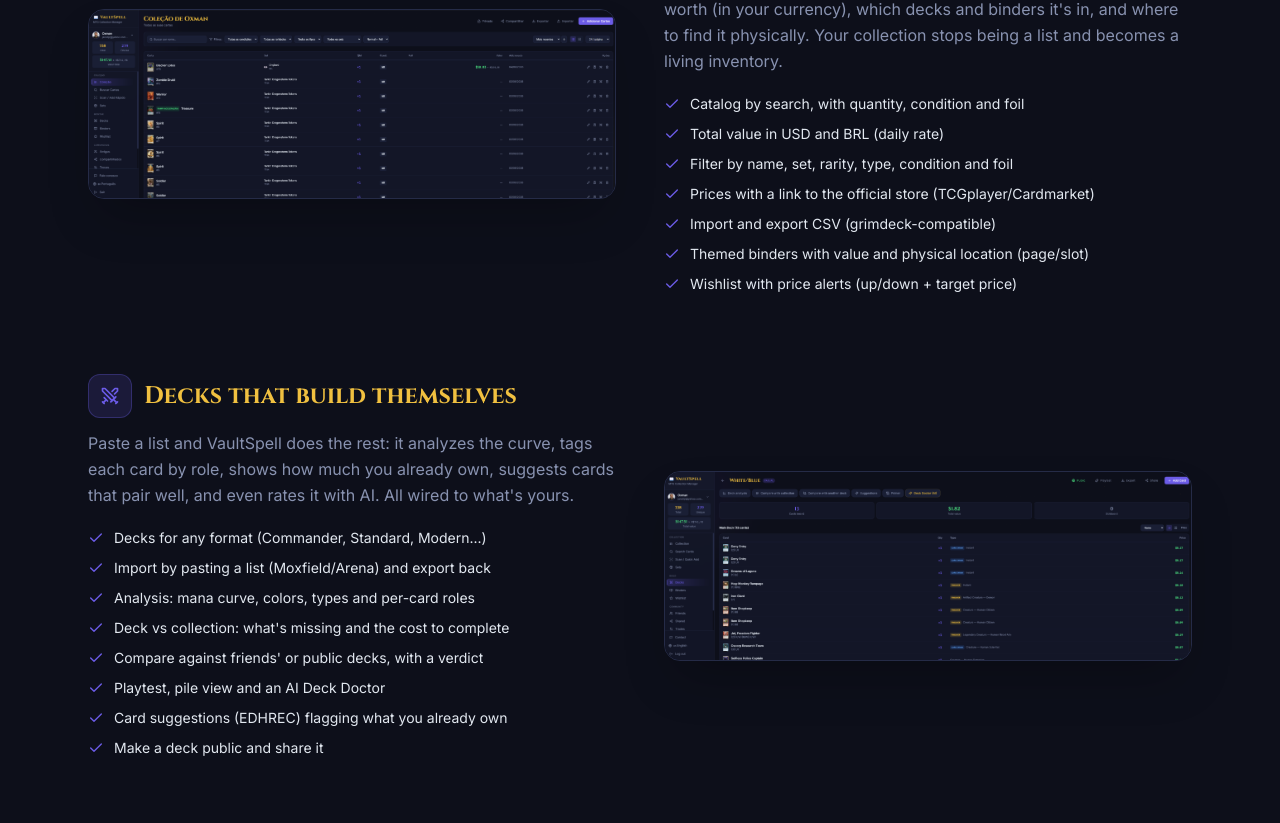
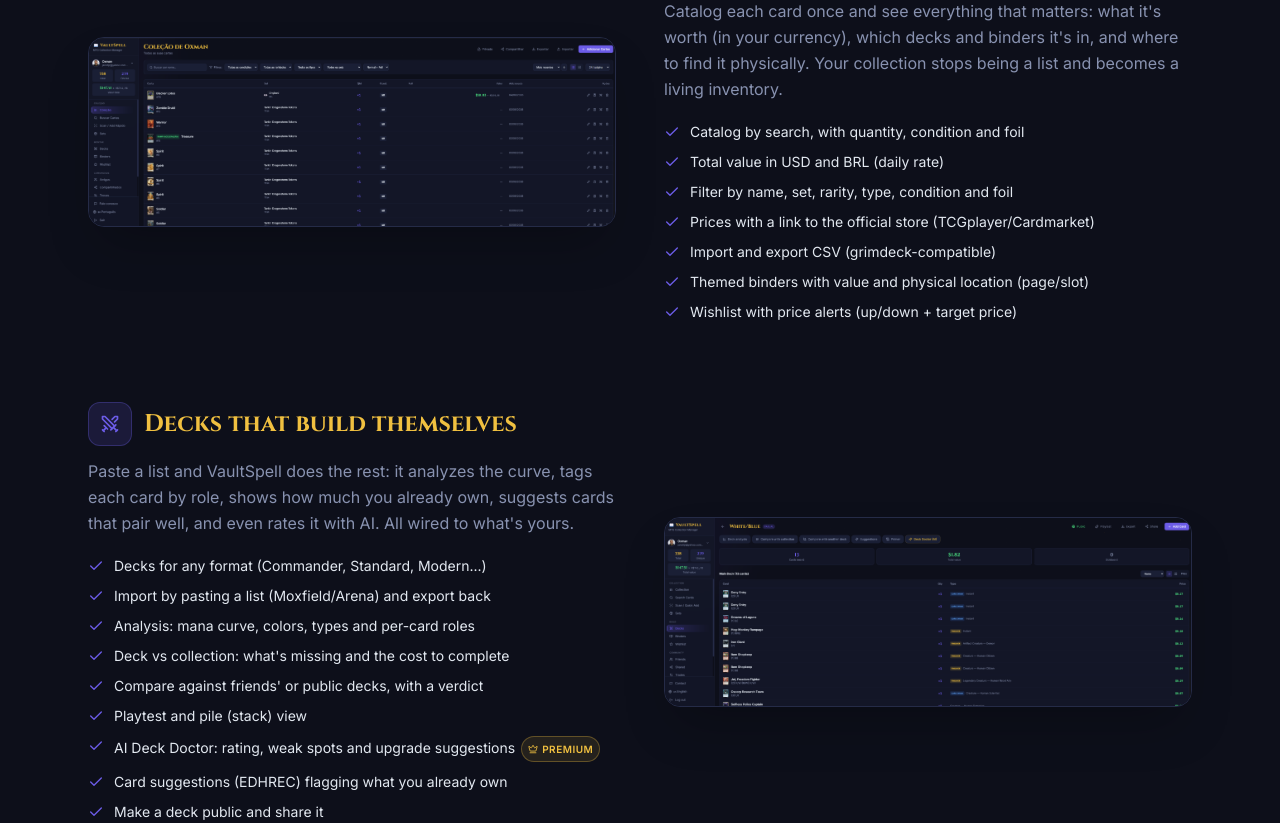
Before and after one commit to Janoti/magicvault, a React (Vite) app in the folder frontend/: page /features in a window 1280 px wide. Shown: the part 517-1340 px from the top of the page. Built offline with nearby package versions, Linux system fonts and the light colour scheme; no server answers.

Commit message:
Features: mark Premium features, show price and why we charge

```diff
--- a/frontend/src/locales/en.json
+++ b/frontend/src/locales/en.json
@@ -163,7 +163,7 @@
   "feat": {
     "badge": "Everything in one place",
     "title": "The home base for your Magic collection",
-    "subtitle": "The only place that truly ties together your collection, decks and a marketplace — not as an add-on, but as the heart of the app. Free to use.",
+    "subtitle": "The only place that truly ties together your collection, decks and a marketplace — not as an add-on, but as the heart of the app. The essentials are free; two advanced features are Premium.",
     "cta": "Create a free account",
     "ctaTitle": "Ready to organize your collection?",
     "ctaSub": "Create your account in seconds and start cataloging, building decks and trading.",
@@ -190,7 +190,8 @@
           "Analysis: mana curve, colors, types and per-card roles",
           "Deck vs collection: what's missing and the cost to complete",
           "Compare against friends' or public decks, with a verdict",
-          "Playtest, pile view and an AI Deck Doctor",
+          "Playtest and pile (stack) view",
+          "AI Deck Doctor: rating, weak spots and upgrade suggestions",
           "Card suggestions (EDHREC) flagging what you already own",
           "Make a deck public and share it"
         ]
@@ -235,6 +236,22 @@
           "Own domain, secure and constantly evolving"
         ]
       }
+    },
+    "premium": {
+      "tag": "Premium",
+      "title": "What's Premium — and why",
+      "intro": "Almost everything here is free. Only two features need Premium to run — and here's exactly why, no fine print.",
+      "f1Title": "AI Deck Doctor",
+      "f1Desc": "An AI reads your deck and returns a rating, weak spots and concrete upgrade suggestions.",
+      "f2Title": "Sell & trade on the marketplace",
+      "f2Desc": "Listing your physical cards for sale or trade. Browsing, buying and chatting stay free.",
+      "why": "Premium covers the app's real costs — servers, the AI models, and keeping prices and card data fresh — so VaultSpell stays online, fast and independent. No ads, and we never sell your data.",
+      "priceLabel": "Premium",
+      "perInterval": "/{{interval}}",
+      "free": "Free",
+      "soon": "Coming soon",
+      "betaNote": "Beta: free for the first {{count}} members — forever.",
+      "betaNoteClosed": "Early-bird perk: early members get Premium free, forever."
     }
   },
   "friends": {
--- a/frontend/src/locales/es.json
+++ b/frontend/src/locales/es.json
@@ -163,7 +163,7 @@
   "feat": {
     "badge": "Todo en un solo lugar",
     "title": "El centro de tu colección de Magic",
-    "subtitle": "El único lugar que une de verdad tu colección, tus mazos y un mercado — no como accesorio, sino como el corazón de la app. Gratis para usar.",
+    "subtitle": "El único lugar que une de verdad tu colección, tus mazos y un mercado — no como accesorio, sino como el corazón de la app. Lo esencial es gratis; dos funciones avanzadas son Premium.",
     "cta": "Crear cuenta gratis",
     "ctaTitle": "¿Listo para organizar tu colección?",
     "ctaSub": "Crea tu cuenta en segundos y empieza a catalogar, armar mazos e intercambiar.",
@@ -190,7 +190,8 @@
           "Análisis: curva de maná, colores, tipos y roles por carta",
           "Mazo vs colección: qué falta y el costo para completar",
           "Compara con mazos de amigos o públicos, con veredicto",
-          "Playtest, vista en pilas y un Deck Doctor por IA",
+          "Playtest y vista en pilas",
+          "Deck Doctor por IA: nota, puntos débiles y sugerencias de mejora",
           "Sugerencias de cartas (EDHREC) marcando lo que ya tienes",
           "Haz público un mazo y compártelo"
         ]
@@ -235,6 +236,22 @@
           "Dominio propio, seguro y en constante evolución"
         ]
       }
+    },
+    "premium": {
+      "tag": "Premium",
+      "title": "Qué es Premium — y por qué",
+      "intro": "Casi todo aquí es gratis. Solo dos funciones necesitan Premium para funcionar — y este es el motivo, sin letra chica.",
+      "f1Title": "Deck Doctor por IA",
+      "f1Desc": "Una IA lee tu mazo y devuelve nota, puntos débiles y sugerencias concretas de mejora.",
+      "f2Title": "Vender e intercambiar en el mercado",
+      "f2Desc": "Publicar tus cartas físicas para vender o cambiar. Ver, comprar y chatear siguen gratis.",
+      "why": "Premium cubre los costos reales de la app — servidores, los modelos de IA y mantener precios y datos de cartas siempre al día — para que VaultSpell siga en línea, rápido e independiente. Sin anuncios, y nunca vendemos tus datos.",
+      "priceLabel": "Premium",
+      "perInterval": "/{{interval}}",
+      "free": "Gratis",
+      "soon": "Próximamente",
+      "betaNote": "Beta: gratis para los primeros {{count}} miembros — para siempre.",
+      "betaNoteClosed": "Ventaja de los primeros: los miembros iniciales tienen Premium gratis, para siempre."
     }
   },
   "friends": {
--- a/frontend/src/locales/pt.json
+++ b/frontend/src/locales/pt.json
@@ -163,7 +163,7 @@
   "feat": {
     "badge": "Tudo num só lugar",
     "title": "A central da sua coleção de Magic",
-    "subtitle": "O único lugar que junta coleção, decks e mercado de verdade — não como acessório, mas como o coração do app. Grátis pra usar.",
+    "subtitle": "O único lugar que junta coleção, decks e mercado de verdade — não como acessório, mas como o coração do app. O essencial é grátis; dois recursos avançados são Premium.",
     "cta": "Criar conta grátis",
     "ctaTitle": "Pronto pra organizar sua coleção?",
     "ctaSub": "Crie sua conta em segundos e comece a catalogar, montar decks e trocar.",
@@ -190,7 +190,8 @@
           "Análise: curva de mana, cores, tipos e funções por carta",
           "Deck × coleção: o que falta e o custo pra completar",
           "Compare com decks de amigos ou públicos, com veredito",
-          "Playtest, visualização em pilhas e Deck Doctor por IA",
+          "Playtest e visualização em pilhas",
+          "Deck Doctor por IA: nota, pontos fracos e sugestões de melhoria",
           "Sugestões de cartas (EDHREC) marcando o que você já tem",
           "Deixe o deck público e compartilhe"
         ]
@@ -235,6 +236,22 @@
           "Domínio próprio, seguro e em constante evolução"
         ]
       }
+    },
+    "premium": {
+      "tag": "Premium",
+      "title": "O que é Premium — e por quê",
+      "intro": "Quase tudo aqui é grátis. Só dois recursos precisam de Premium pra rodar — e este é o motivo, sem letra miúda.",
+      "f1Title": "Deck Doctor por IA",
+      "f1Desc": "Uma IA lê seu deck e devolve nota, pontos fracos e sugestões concretas de melhoria.",
+      "f2Title": "Vender e trocar no mercado",
+      "f2Desc": "Anunciar suas cartas físicas pra venda ou troca. Ver, comprar e conversar continuam grátis.",
+      "why": "O Premium cobre os custos reais do app — servidores, os modelos de IA e manter preços e dados de cartas sempre atualizados — pra que o VaultSpell siga no ar, rápido e independente. Sem anúncios, e a gente nunca vende seus dados.",
+      "priceLabel": "Premium",
+      "perInterval": "/{{interval}}",
+      "free": "Grátis",
+      "soon": "Em breve",
+      "betaNote": "Beta: grátis pros primeiros {{count}} membros — pra sempre.",
+      "betaNoteClosed": "Vantagem de quem chegou cedo: membros iniciais têm Premium de graça, pra sempre."
     }
   },
   "friends": {
--- a/frontend/src/pages/FeaturesPage.tsx
+++ b/frontend/src/pages/FeaturesPage.tsx
@@ -2,20 +2,32 @@ import { useState } from 'react'
 import { Link } from 'react-router-dom'
 import { motion, AnimatePresence } from 'framer-motion'
 import { useTranslation } from 'react-i18next'
+import { useQuery } from '@tanstack/react-query'
 import LanguageSwitcher from '@/components/layout/LanguageSwitcher'
+import { billingApi } from '@/lib/api'
 import {
-  Library, Swords, SearchCode, ArrowLeftRight, Share2, Settings, ArrowRight, Check, Sparkles, ZoomIn, X,
+  Library, Swords, SearchCode, ArrowLeftRight, Share2, Settings, ArrowRight, Check, Sparkles, ZoomIn, X, Crown, BrainCircuit, Store,
 } from 'lucide-react'
 
 // key = i18n namespace · icon · img = optional screenshot in /public/screenshots/<img>
+// premiumItems = indices of bullets that require Premium (everything else is free).
 const CATS = [
-  { key: 'collection', icon: Library, img: 'collection.png' },
-  { key: 'decks', icon: Swords, img: 'decks.png' },
-  { key: 'search', icon: SearchCode, img: 'search.png' },
-  { key: 'trades', icon: ArrowLeftRight, img: 'trades.png' },
-  { key: 'social', icon: Share2, img: 'profile.png' },
-  { key: 'platform', icon: Settings, img: 'premium.png' },
+  { key: 'collection', icon: Library, img: 'collection.png', premiumItems: [] as number[] },
+  { key: 'decks', icon: Swords, img: 'decks.png', premiumItems: [6] },
+  { key: 'search', icon: SearchCode, img: 'search.png', premiumItems: [] },
+  { key: 'trades', icon: ArrowLeftRight, img: 'trades.png', premiumItems: [0, 1, 3] },
+  { key: 'social', icon: Share2, img: 'profile.png', premiumItems: [] },
+  { key: 'platform', icon: Settings, img: 'premium.png', premiumItems: [] },
 ]
+
+function PremiumPill() {
+  const { t } = useTranslation()
+  return (
+    <span className="inline-flex items-center gap-1 align-middle text-[10px] font-bold uppercase tracking-wider text-vault-gold bg-vault-gold/10 border border-vault-gold/30 rounded-full px-1.5 py-0.5 ml-1.5">
+      <Crown size={10} /> {t('feat.premium.tag')}
+    </span>
+  )
+}
 
 const fadeUp = { initial: { opacity: 0, y: 24 }, whileInView: { opacity: 1, y: 0 }, viewport: { once: true } }
 
@@ -64,6 +76,61 @@ function Shot({ img, Icon }: { img: string; Icon: any }) {
   )
 }
 
+// Honest, friendly explainer: what costs money, the price, and why we charge.
+function PremiumBlock() {
+  const { t } = useTranslation()
+  const { data: price } = useQuery({ queryKey: ['billing-price'], queryFn: billingApi.price, staleTime: 1000 * 60 * 60 })
+  const { data: beta } = useQuery({ queryKey: ['billing-beta'], queryFn: billingApi.beta, staleTime: 1000 * 60 * 5 })
+
+  const priceLabel = price?.configured
+    ? `${price.amount % 1 === 0 ? price.amount : price.amount.toFixed(2)} ${String(price.currency || '').toUpperCase()}${t('feat.premium.perInterval', { interval: price.interval })}`
+    : t('feat.premium.soon')
+
+  return (
+    <motion.div {...fadeUp} className="surface p-8 sm:p-10 border-vault-gold/25 bg-gradient-to-br from-vault-gold/[0.07] to-transparent">
+      <div className="flex items-center gap-2.5 mb-2">
+        <span className="w-9 h-9 rounded-xl bg-vault-gold/15 border border-vault-gold/30 flex items-center justify-center">
+          <Crown size={18} className="text-vault-gold" />
+        </span>
+        <h2 className="font-display text-2xl font-bold text-vault-gold">{t('feat.premium.title')}</h2>
+      </div>
+      <p className="text-vault-muted leading-relaxed mb-6 max-w-2xl">{t('feat.premium.intro')}</p>
+
+      <div className="grid sm:grid-cols-2 gap-4 mb-6">
+        <div className="rounded-xl border border-vault-border bg-vault-card/60 p-4">
+          <div className="flex items-center gap-2 text-vault-text font-medium mb-1">
+            <BrainCircuit size={17} className="text-vault-accent" /> {t('feat.premium.f1Title')}
+          </div>
+          <p className="text-sm text-vault-muted leading-relaxed">{t('feat.premium.f1Desc')}</p>
+        </div>
+        <div className="rounded-xl border border-vault-border bg-vault-card/60 p-4">
+          <div className="flex items-center gap-2 text-vault-text font-medium mb-1">
+            <Store size={17} className="text-vault-accent" /> {t('feat.premium.f2Title')}
+          </div>
+          <p className="text-sm text-vault-muted leading-relaxed">{t('feat.premium.f2Desc')}</p>
+        </div>
+      </div>
+
+      <div className="flex flex-wrap items-center gap-x-3 gap-y-1 mb-4">
+        <span className="text-vault-muted text-sm">{t('feat.premium.priceLabel')}:</span>
+        {beta?.active ? (
+          <>
+            <span className="text-lg font-bold text-green-400">{t('feat.premium.free')}</span>
+            {price?.configured && <span className="text-sm text-vault-muted line-through">{priceLabel}</span>}
+            <span className="text-xs text-vault-gold">{t('feat.premium.betaNote', { count: beta.left })}</span>
+          </>
+        ) : (
+          <span className="text-lg font-bold text-vault-text">{priceLabel}</span>
+        )}
+      </div>
+
+      <p className="text-sm text-vault-muted leading-relaxed max-w-2xl border-t border-vault-border/60 pt-4">
+        {t('feat.premium.why')}
+      </p>
+    </motion.div>
+  )
+}
+
 export default function FeaturesPage() {
   const { t } = useTranslation()
   return (
@@ -108,7 +175,8 @@ export default function FeaturesPage() {
                 <ul className="space-y-2.5">
                   {(Array.isArray(items) ? items : []).map((it, j) => (
                     <li key={j} className="flex items-start gap-2.5 text-sm text-vault-text">
-                      <Check size={16} className="text-vault-accent shrink-0 mt-0.5" /> {it}
+                      <Check size={16} className="text-vault-accent shrink-0 mt-0.5" />
+                      <span>{it}{c.premiumItems.includes(j) && <PremiumPill />}</span>
                     </li>
                   ))}
                 </ul>
@@ -116,6 +184,10 @@ export default function FeaturesPage() {
             </motion.div>
           )
         })}
+      </section>
+
+      <section className="max-w-5xl mx-auto px-6 pb-8">
+        <PremiumBlock />
       </section>
 
       <section className="max-w-5xl mx-auto px-6 pb-24 text-center">
```
